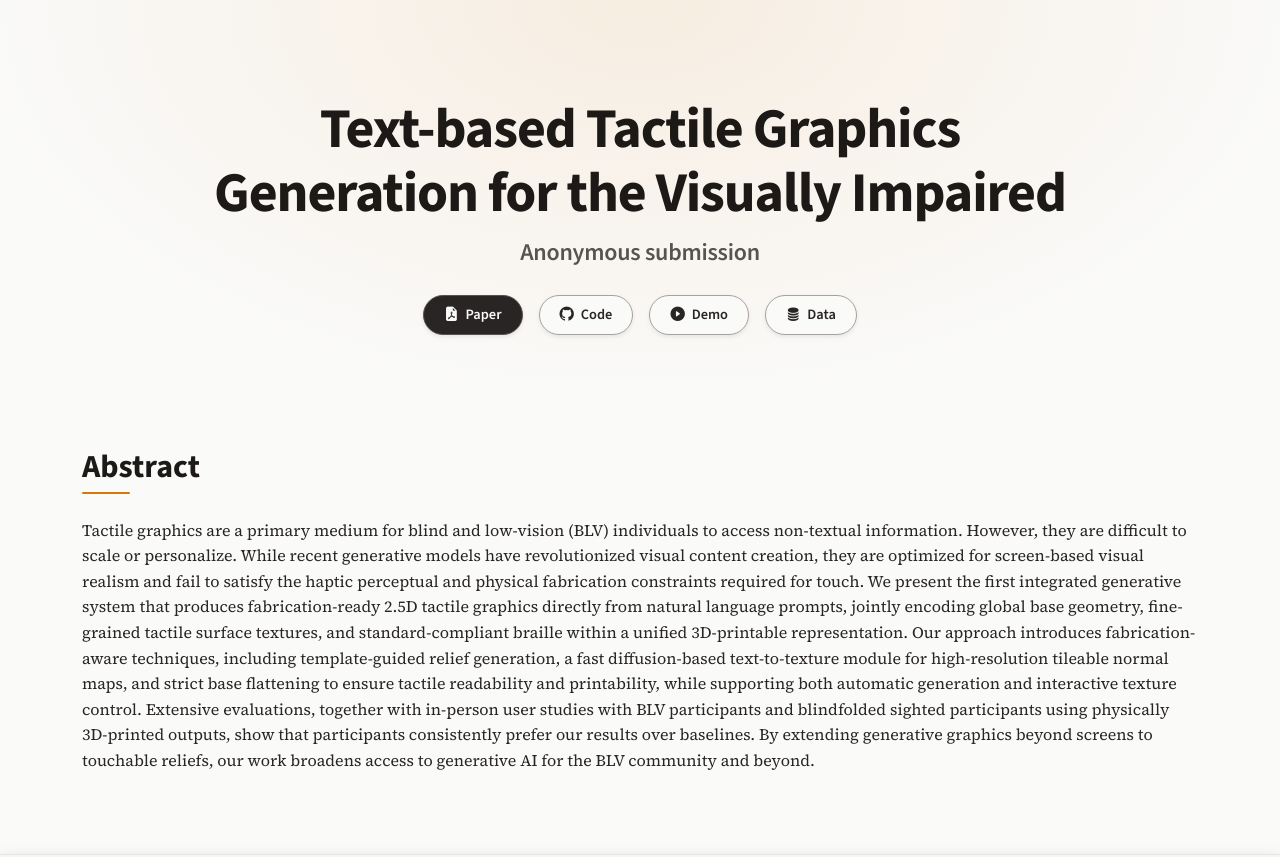
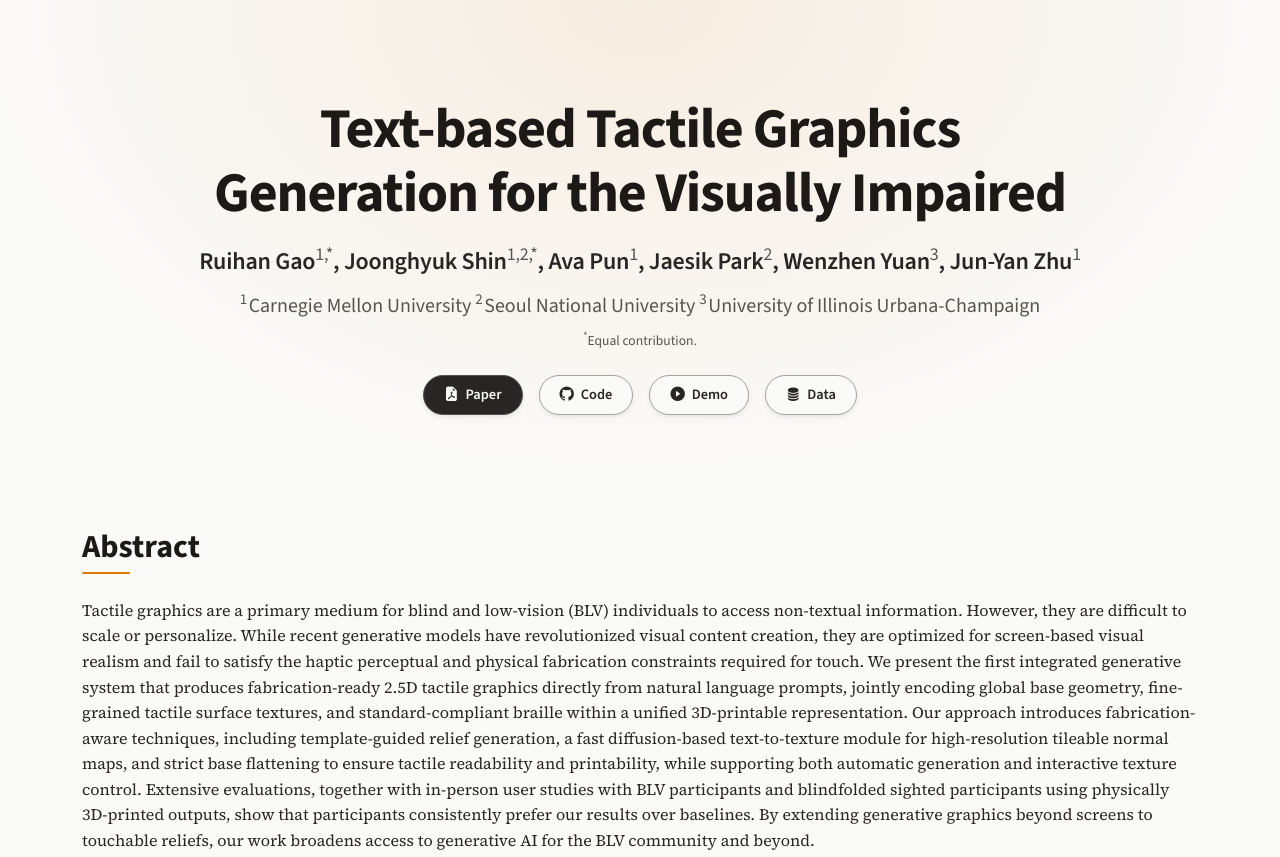
Before and after one commit to RuihanGao/Text2TactileGraphics, a plain HTML site: page index.html in a window 1280 px wide. Shown: the top 857 px of the page. Drawn offline with nearby package versions, Linux system fonts and the light colour scheme; a script that the page names is missing.

Commit message:
add author info and adjust gallery display order

```diff
--- a/index.html
+++ b/index.html
@@ -41,7 +41,26 @@
         <h1 class="hero-heading display-4">
             Text-based Tactile Graphics Generation for the Visually Impaired
         </h1>
-        <p class="subtitle fs-4 text-muted mt-2 mb-4">Anonymous submission</p>
+        <div class="authors fs-4 mt-3">
+            <a href="https://ruihangao.github.io/" class="author-link"
+               target="_blank" rel="noopener noreferrer">Ruihan Gao</a><sup>1,&#42;</sup>,
+            <a href="https://joonghyuk.com/" class="author-link"
+               target="_blank" rel="noopener noreferrer">Joonghyuk Shin</a><sup>1,2,&#42;</sup>,
+            <a href="https://avapun.com/" class="author-link"
+               target="_blank" rel="noopener noreferrer">Ava Pun</a><sup>1</sup>,
+            <a href="https://jaesik.info/" class="author-link"
+               target="_blank" rel="noopener noreferrer">Jaesik Park</a><sup>2</sup>,
+            <a href="https://siebelschool.illinois.edu/about/people/all-faculty/yuanwz" class="author-link"
+               target="_blank" rel="noopener noreferrer">Wenzhen Yuan</a><sup>3</sup>,
+            <a href="https://www.cs.cmu.edu/~junyanz/" class="author-link"
+               target="_blank" rel="noopener noreferrer">Jun-Yan Zhu</a><sup>1</sup>
+        </div>
+        <div class="affiliations fs-5 text-muted mt-2">
+            <sup>1</sup>Carnegie Mellon University
+            <sup>2</sup>Seoul National University
+            <sup>3</sup>University of Illinois Urbana-Champaign
+        </div>
+        <p class="footnote text-muted mt-2 mb-4"><sup>&#42;</sup>Equal contribution.</p>
         <div class="d-flex flex-wrap gap-3 justify-content-center">
             <a href="#" class="btn btn-tactile"><i class="bi bi-file-earmark-pdf-fill me-1"></i> Paper</a>
             <a href="https://github.com/AvaLovelace1/TactileGen" class="btn btn-tactile-outline"
--- a/script.js
+++ b/script.js
@@ -5,22 +5,22 @@
     /* ---- Gallery data (file -> baseline prompt, from data/gallery_ours/prompts.xlsx) ---- */
     const DATA_DIR = 'data/gallery_ours/';
     const results = [
+        { file: 'dolphin', prompt: 'a dolphin with wings with an avocado skin texture.' },
+        { file: 'football', prompt: 'football with highly detailed surface textures.' },
+        {file: 'lamp', prompt: 'lamp, the base of the lamp has a tree bark texture, and the lamp shade has a cloth_bag texture.'},
+        {file: 'polar_bear', prompt: 'polar bear with highly detailed polar bear fur texture.'},
+        { file: 'canoe', prompt: 'a canoe with an embossed flower texture.' },
+        {file: 'coral', prompt: 'an object centric view of a big single coral under the water, the surface shows a close-up detailed texture of coral.'},
+        {file: 'mushroom', prompt: 'a plain mushroom, the mushroom cap has a mushroom cap texture, and the mushroom stalk has a Longitudinal Fibers texture.'},
+        {file: 'tire', prompt: 'a smooth front facing surface of car\'s tire, the surface shows a highly detailed tire\'s texture.'},
+        {file: 'ammonite_fossil', prompt: 'an image of large mineral rock surface from above.  In some portion of the surface of large rock contains a few spiral ammonite shell fossil textures.'},
+        {file: 'telescope', prompt: 'telescope, the telescope tube and finderscope have a Fine Longitudinal Ribs texture, and the mount of the telescope has a cast metal texture.'},
+        {file: 'iphone', prompt: 'iPhone case and an airpod case, the iPhone case has a Crocodile\'s detailed skin / leather surface texture, and the airpod case has a star shaped textures.'},
+        {file: 'sponge', prompt: 'square sponge with detailed sponge texture.'},
         {file: 'chair', prompt: 'an armchair with thick cushions, the chair frame has a wicker basket texture, and the chair seat and back have a Tufted / Buttoned leather texture. Front facing.'},
         {file: 'chair_lollipop', prompt: 'an armchair with thick cushions, the chair frame has a Pretzel twist rods texture, and the chair seat and back have a lollipop texture. Front facing.'},
-        {file: 'chair_ocean', prompt: 'an armchair with thick cushions, the chair frame has a barnacle-coverd rock texture, and the chair seat and back have a jellyfish tenacles texture. Front facing.'},
-        {file: 'mushroom', prompt: 'a plain mushroom, the mushroom cap has a mushroom cap texture, and the mushroom stalk has a Longitudinal Fibers texture.'},
-        {file: 'tire', prompt: 'a smooth front facing surface of car\'s tire, the surface shows a highly detailed tire\'s texture.'},
-        {file: 'coral', prompt: 'an object centric view of a big single coral under the water, the surface shows a close-up detailed texture of coral.'},
-        {file: 'ammonite_fossil', prompt: 'an image of large mineral rock surface from above.  In some portion of the surface of large rock contains a few spiral ammonite shell fossil textures.'},
-        {file: 'telescope', prompt: 'telescope, the telescope tube and finderscope have a Fine Longitudinal Ribs texture, and the mount of the telescope has a cast metal texture.'},
+        { file: 'chair_ocean', prompt: 'an armchair with thick cushions, the chair frame has a barnacle-coverd rock texture, and the chair seat and back have a jellyfish tenacles texture. Front facing.' },
         {file: 'table', prompt: 'viewed from above, a round table surface with four partitions, the top left corner has a pine wood skin texture, the top right corner has a broken mosaic tile floor texture, the bottom left corner has a stone wall texture, and the bottom right corner has an oyster shell texture.'},
-        {file: 'iphone', prompt: 'iPhone case and an airpod case, the iPhone case has a Crocodile\'s detailed skin / leather surface texture, and the airpod case has a star shaped textures.'},
-        {file: 'football', prompt: 'football with highly detailed surface textures.'},
-        {file: 'polar_bear', prompt: 'polar bear with highly detailed polar bear fur texture.'},
-        {file: 'canoe', prompt: 'a canoe with an embossed flower texture.'},
-        {file: 'sponge', prompt: 'square sponge with detailed sponge texture.'},
-        {file: 'lamp', prompt: 'lamp, the base of the lamp has a tree bark texture, and the lamp shade has a cloth_bag texture.'},
-        {file: 'dolphin', prompt: 'a dolphin with wings with an avocado skin texture.'},
     ];
 
     const track = document.getElementById('gallery-track');
--- a/style.css
+++ b/style.css
@@ -156,6 +156,45 @@ h1, h2, h3, h4, h5, h6 {
     font-family: var(--bs-font-sans-serif), sans-serif;
     font-weight: 600;
     letter-spacing: -.01em;
+}
+
+/* ---------- authors ---------- */
+.authors {
+    font-family: var(--bs-font-sans-serif), sans-serif;
+    font-weight: 600;
+    letter-spacing: -.01em;
+    line-height: 1.7;
+}
+
+.author-link {
+    color: var(--bs-body-color);
+    text-decoration: none;
+    transition: color var(--transition);
+}
+
+.author-link:hover,
+.author-link:focus {
+    color: var(--bs-primary);
+    text-decoration: underline;
+}
+
+.authors sup {
+    font-weight: 500;
+    color: var(--bs-muted);
+}
+
+.affiliations {
+    font-family: var(--bs-font-sans-serif), sans-serif;
+    font-weight: 500;
+}
+
+.affiliations sup {
+    margin-right: .1em;
+}
+
+.footnote {
+    font-family: var(--bs-font-sans-serif), sans-serif;
+    font-size: .85rem;
 }
 
 /* ---------- section generics ---------- */
```
